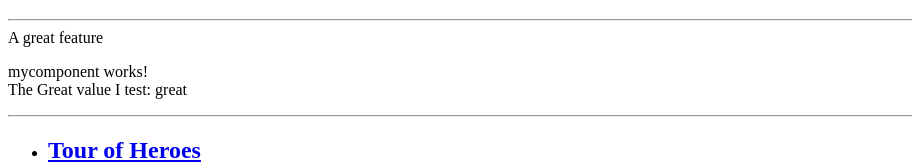
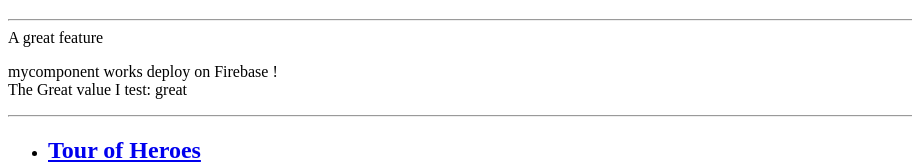
Before and after one commit to jgwill/ngmastery-jasmine, an Angular app: page / in a window 1280 px wide. Shown: the part 432-596 px from the top of the page, without its empty margins (0-912 px from the left). Built offline with nearby package versions, Linux system fonts and the light colour scheme.

Commit message:
tst CI orb Firebase deploy

```diff
--- a/src/app/mycomponent/mycomponent.component.html
+++ b/src/app/mycomponent/mycomponent.component.html
@@ -1,5 +1,5 @@
 <p>
-  mycomponent works!
+  mycomponent works deploy on Firebase !
   <br>
   The Great value I test: {{myval}}
 </p>
```
Also changed, not shown: .circleci/config.yml, 2 other files (tests, documents, lock files or other folders).
